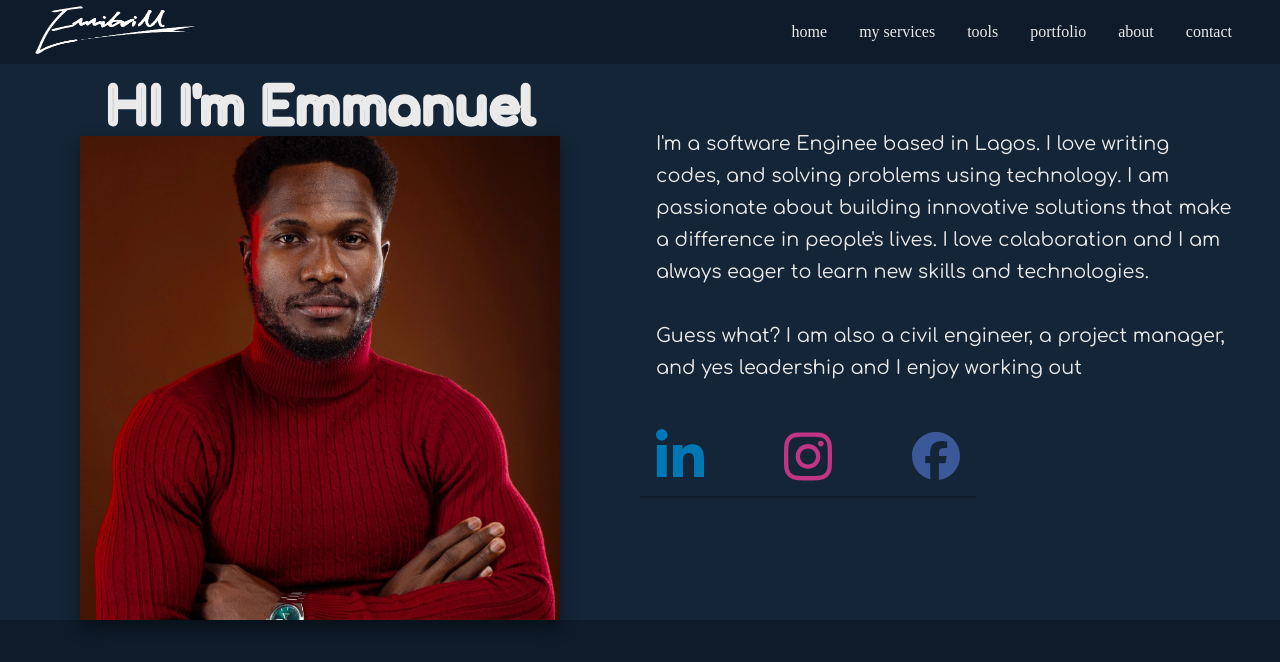
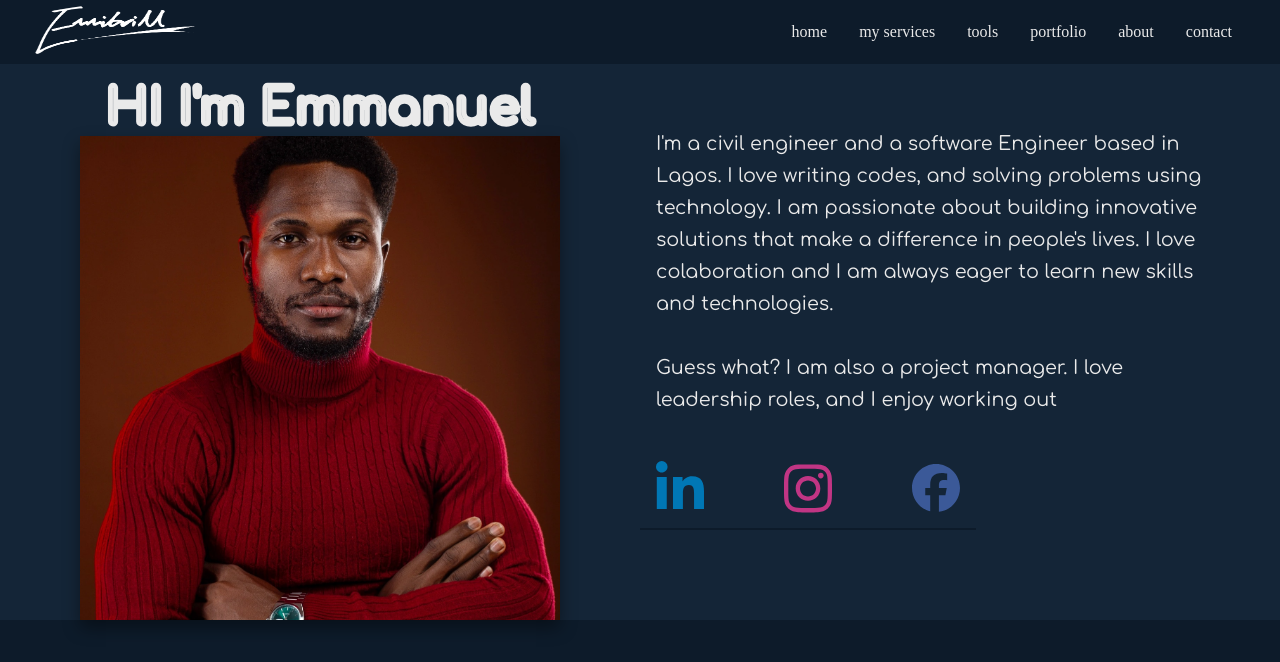
Before and after one commit to Emmibrill/portfolio-full-stack, a Django app: page /about-me/ in a window 1280 px wide. Shown: the top 662 px of the page. Run offline with Django 5.2, Linux system fonts and the light colour scheme.

Commit message:
update about template markup writeup

```diff
--- a/templates/portfolioApp/about.html
+++ b/templates/portfolioApp/about.html
@@ -15,13 +15,13 @@
 
         <div class="about_rht-wrp">
             <p>
-                I'm a software Enginee based in Lagos. I love writing codes, and solving problems
+                I'm a civil engineer and a software Engineer based in Lagos. I love writing codes, and solving problems
                 using technology. I am passionate about building innovative solutions that make a
                 difference in people's lives. I love colaboration and I am always eager to learn new skills and technologies.
             </p>
 
             <p>
-                Guess what? I am also a civil engineer, a project manager, and yes leadership and I enjoy working out
+                Guess what? I am also a project manager. I love leadership roles, and I enjoy working out
             </p>
 
             <div class="social_con">
```
